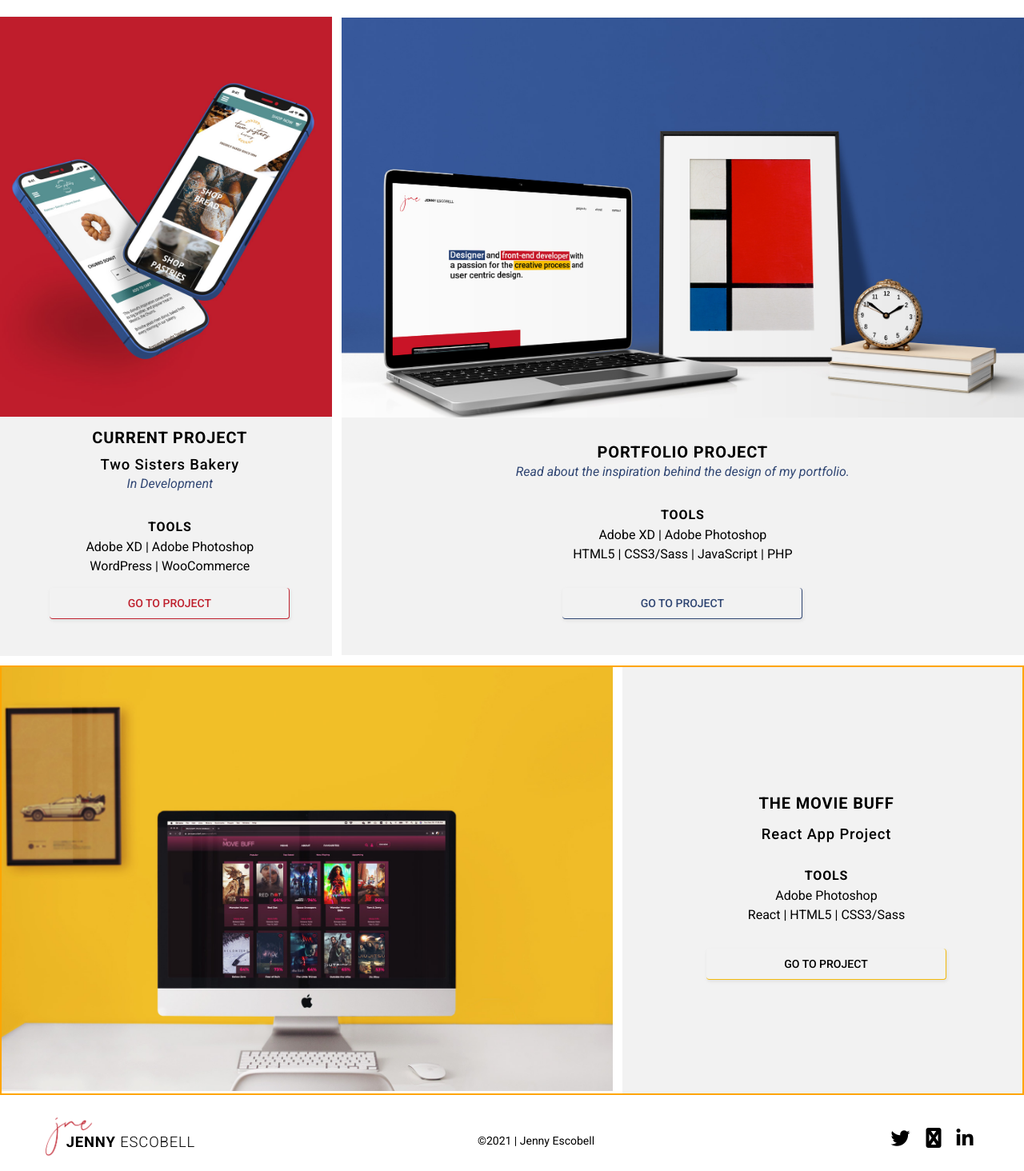
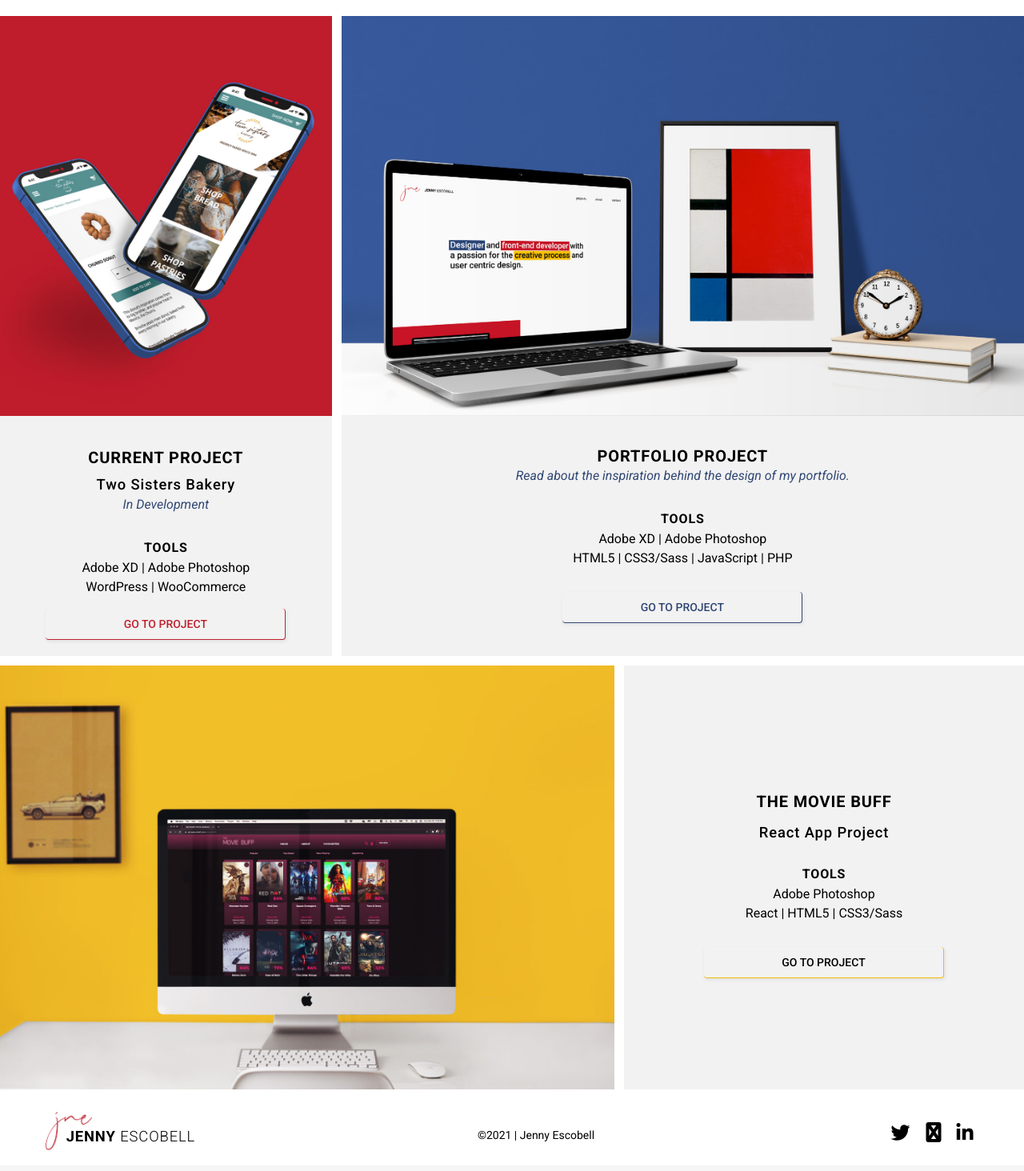
Before and after one commit to jennyesc/portfolio, a PHP site: page /projects.php in a window 1280 px wide. Shown: the part 105-1569 px from the top of the page at 80% size. After the commit the page ends 1543 px from the top, so only its background shows below. Run offline with PHP 8.4, Linux system fonts and the light colour scheme; some libraries are stand-ins or nearby versions.

Commit message:
Projects page styling

```diff
--- a/css/base/_vars.scss
+++ b/css/base/_vars.scss
@@ -37,4 +37,4 @@ $blackborder: 2px solid black;
 //Breakpoints
 $menuBreak: 460px;
 $break1: 650px;
-$break2: 1000px;
+$break2: 950px;
--- a/css/pages/_projects.scss
+++ b/css/pages/_projects.scss
@@ -33,9 +33,10 @@
 
         .portfolio-textbox{
             padding: $padding;
+            width: 300px;
             @media (min-width: $menuBreak){
-                margin: 0 auto;
-                width: 240px;
+                margin: 10px auto 0 auto;
+                width: 500px;
                 padding-left: 20px;
                 text-align: center;
             }
@@ -46,17 +47,26 @@
         display: grid;
         flex-wrap: wrap;
         align-items: center;
-        grid-row-gap: 15px;
         background: $jne-white;
 
         .react-textbox{
             padding: $padding;
             max-width: 500px;
+        }
 
-            @media (min-width: $menuBreak){
-                margin: 0 auto;
+        @media(min-width: $menuBreak){
+            padding: 0;
+            align-items: flex-start;
+
+            img{
+                margin-bottom: 0;
+                display: block;
+            }
+
+            .react-textbox{
+                margin: 0 auto 0 auto;
                 width: 240px;
-                padding-left: 20px;
+                padding: 20px 0 20px 0;
                 text-align: center;
             }
         }
@@ -81,7 +91,6 @@
         }
     }
     @media (min-width: $break2){
-        // @include mc;
         display: grid;
         grid-template-columns: repeat(6, 1fr);
         grid-template-rows: repeat(1, 1fr);
@@ -96,19 +105,22 @@
             height:800px;
             display: flex;
             flex-wrap: wrap;
-            align-items: center;
+            align-items: flex-start;
+            justify-content: flex-start;
 
             img{
                 height: 500px;
                 object-fit: cover;
                 width: 100%;
+                display: block;
             }
 
             .proj-cur-textbox{
                 width: 100%;
                 max-width: 1000px;
-                padding-left: 20px 0;
                 text-align: center;
+                padding: 0;
+                margin-top: 42px;
 
                 h3{
                     padding: 0;
@@ -133,14 +145,15 @@
 
         .portfolio-proj{
             grid-column: 3/8;
-            margin-top: 127px;
-            height: 797px;
+            margin-top: 125px;
+            height: 800px;
 
             img{
                 height: 500px;
                 width: 1400px;
                 object-fit: cover;
-                // object-position: 0 -200px;
+                object-position: center bottom;
+                display: block;
             }
 
             .portfolio-textbox{
@@ -159,13 +172,13 @@
             padding: 0;
             min-height: 530px;
             margin-bottom: 20px;
-            border: $orangeborder;
             background: none;
 
             img{
                 min-height: 530px;
                 width:1000px;
                 object-fit: cover;
+                display: block;
             }
 
             .react-textbox{
--- a/projects.php
+++ b/projects.php
@@ -38,7 +38,7 @@
     <main>
         <div class="project-wrapper">
             <section class="current-proj">
-                <!-- <h2>Projects</h2> -->
+
                 <picture>
                     <source media="(max-width: 500px)" srcset="images/two-sisters-mobile-500.jpg">
                     <source media="(max-width: 750px)" srcset="images/two-sisters-mobile-1000.jpg">
--- a/styles/main.css
+++ b/styles/main.css
@@ -269,11 +269,12 @@ main .index-box-cont .black-box {
 }
 .project-wrapper .portfolio-proj .portfolio-textbox {
   padding: 10px 10px 25px 15px;
+  width: 300px;
 }
 @media (min-width: 460px) {
   .project-wrapper .portfolio-proj .portfolio-textbox {
-    margin: 0 auto;
-    width: 240px;
+    margin: 10px auto 0 auto;
+    width: 500px;
     padding-left: 20px;
     text-align: center;
   }
@@ -282,7 +283,6 @@ main .index-box-cont .black-box {
   display: grid;
   flex-wrap: wrap;
   align-items: center;
-  grid-row-gap: 15px;
   background: #f2f2f2;
 }
 .project-wrapper .react-proj .react-textbox {
@@ -290,10 +290,18 @@ main .index-box-cont .black-box {
   max-width: 500px;
 }
 @media (min-width: 460px) {
+  .project-wrapper .react-proj {
+    padding: 0;
+    align-items: flex-start;
+  }
+  .project-wrapper .react-proj img {
+    margin-bottom: 0;
+    display: block;
+  }
   .project-wrapper .react-proj .react-textbox {
-    margin: 0 auto;
+    margin: 0 auto 0 auto;
     width: 240px;
-    padding-left: 20px;
+    padding: 20px 0 20px 0;
     text-align: center;
   }
 }
@@ -313,7 +321,7 @@ main .index-box-cont .black-box {
   background: #BF212e;
   grid-area: red-box;
 }
-@media (min-width: 1000px) {
+@media (min-width: 950px) {
   .project-wrapper {
     display: grid;
     grid-template-columns: repeat(6, 1fr);
@@ -329,18 +337,21 @@ main .index-box-cont .black-box {
     height: 800px;
     display: flex;
     flex-wrap: wrap;
-    align-items: center;
+    align-items: flex-start;
+    justify-content: flex-start;
   }
   .project-wrapper .current-proj img {
     height: 500px;
     object-fit: cover;
     width: 100%;
+    display: block;
   }
   .project-wrapper .current-proj .proj-cur-textbox {
     width: 100%;
     max-width: 1000px;
-    padding-left: 20px 0;
     text-align: center;
+    padding: 0;
+    margin-top: 42px;
   }
   .project-wrapper .current-proj .proj-cur-textbox h3 {
     padding: 0;
@@ -359,13 +370,15 @@ main .index-box-cont .black-box {
   }
   .project-wrapper .portfolio-proj {
     grid-column: 3/8;
-    margin-top: 127px;
-    height: 797px;
+    margin-top: 125px;
+    height: 800px;
   }
   .project-wrapper .portfolio-proj img {
     height: 500px;
     width: 1400px;
     object-fit: cover;
+    object-position: center bottom;
+    display: block;
   }
   .project-wrapper .portfolio-proj .portfolio-textbox {
     width: 100%;
@@ -381,13 +394,13 @@ main .index-box-cont .black-box {
     padding: 0;
     min-height: 530px;
     margin-bottom: 20px;
-    border: 2px solid orange;
     background: none;
   }
   .project-wrapper .react-proj img {
     min-height: 530px;
     width: 1000px;
     object-fit: cover;
+    display: block;
   }
   .project-wrapper .react-proj .react-textbox {
     padding-top: 150px;
```
